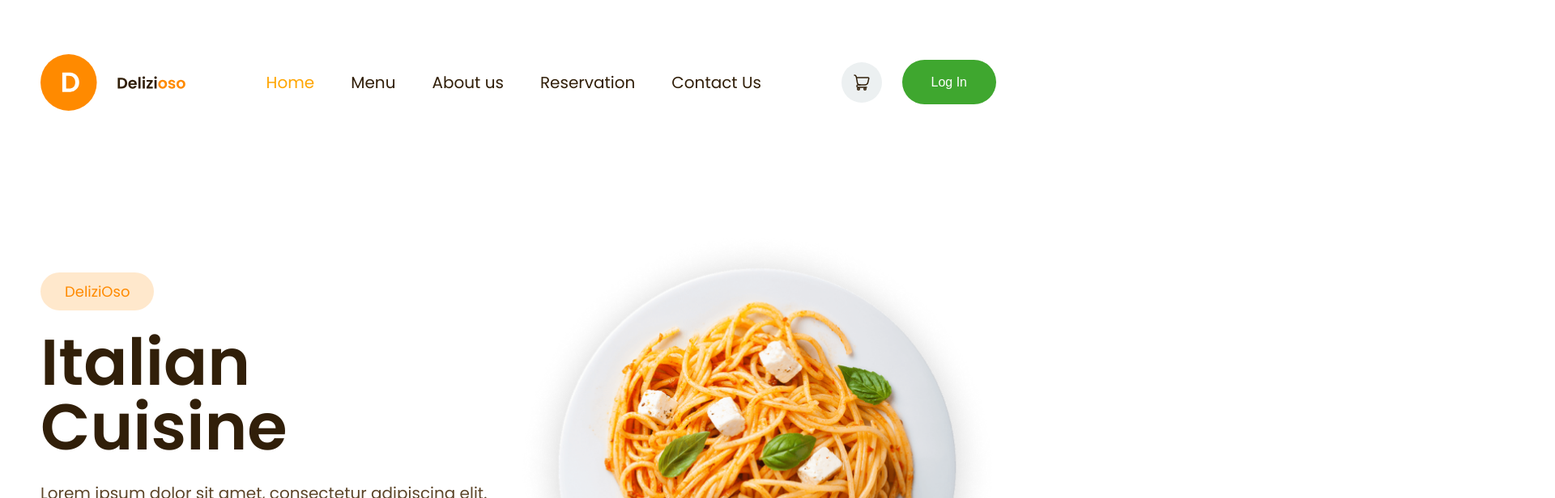
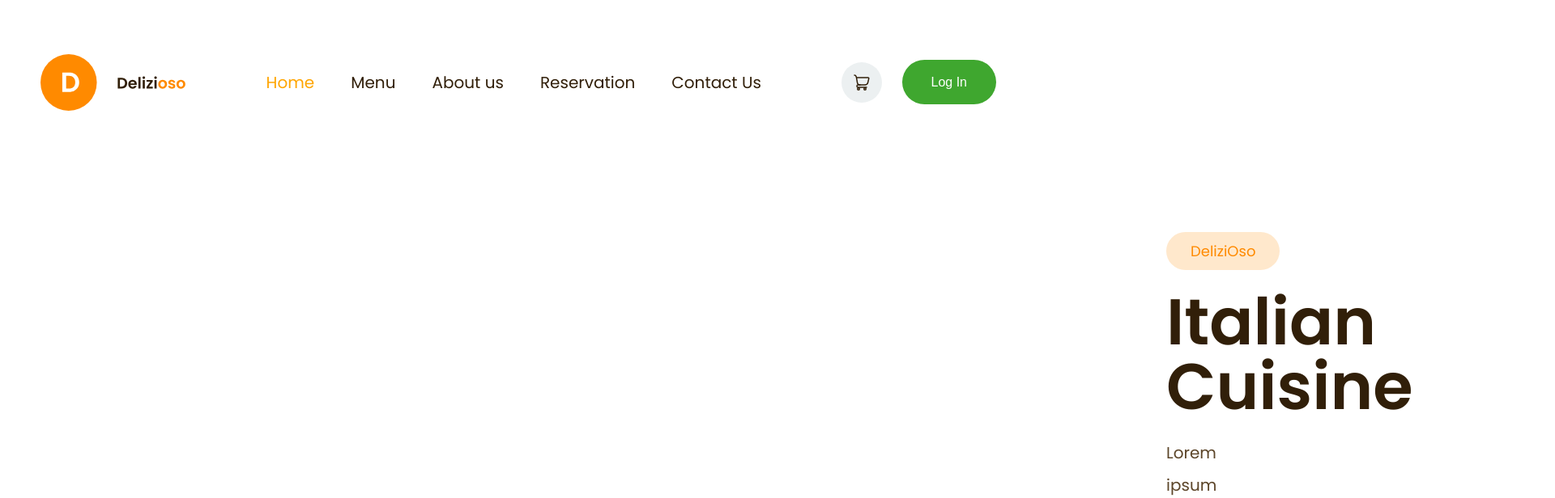
Before and after one commit to kulievdev/restaurant-website-react, a React (Create React App) app: page / in a window 1280 px wide. Shown: the top 616 px of the page at 81% size, 1920 px wide, since content can reach past the window. Built offline with nearby package versions, Linux system fonts and the light colour scheme.

Commit message:
Change wid to padding instead

```diff
--- a/src/pages/components/layout.js
+++ b/src/pages/components/layout.js
@@ -23,12 +23,11 @@ const OrangeSpanText = styled.span`
 `;
 
 const SectionContainer = styled.div`
-    max-width: 144rem;
     margin: 0 auto;
-    padding: 15rem 5rem;
+    padding: 15rem 144rem;
 
     @media (min-width: 144rem) {
-        max-width: 192rem;
+        padding: 15rem 192rem;
     }
 `;
 
```
